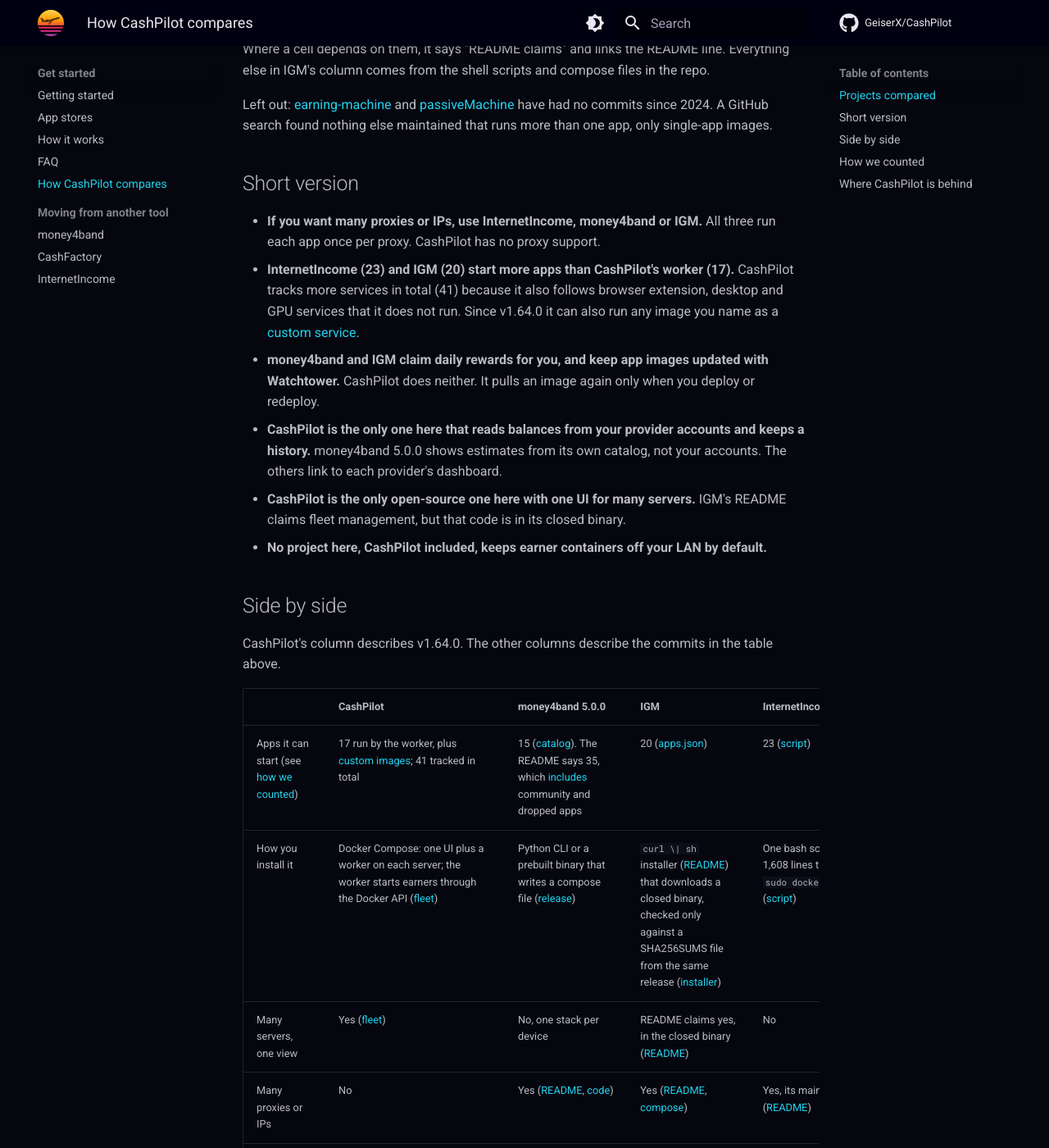
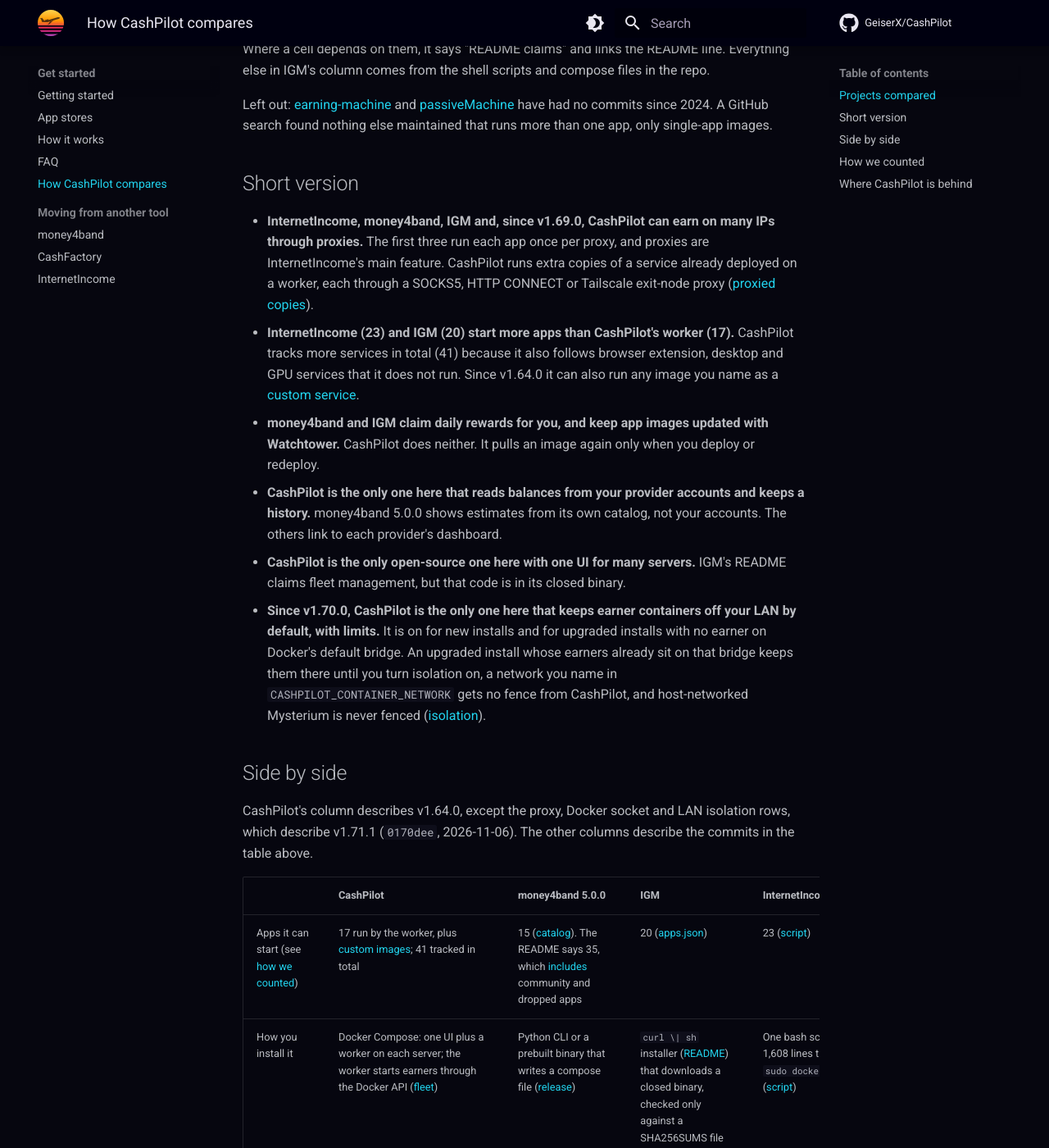
Before and after one commit to GeiserX/CashPilot, an MkDocs documentation site: the page built from docs/comparison.md, in a window 1280 px wide and 1400 px high, scrolled down 1117 px. Shown: the whole window at 82% size. Built offline with MkDocs 1.6.1 and Material for MkDocs 9.7.7, drawn with Linux system fonts in a browser that asks for light colours; comment, search, counter and statistics services are not loaded; some of the changed text lies outside the part shown.

Commit message:
docs(comparison): stop saying CashPilot has no proxies and no default LAN fence (#596)
* docs(comparison): show CashPilot's proxied copies and default LAN fence, sourced at v1.71.1

The comparison still said CashPilot had no proxy support and no LAN
isolation by default, which stopped being true with v1.69.0 and v1.70.0.
The proxy and LAN isolation cells, the two matching short-version bullets
and the two 'behind' bullets now describe what shipped, with its limits
(upgraded installs stay unfenced until switched, Mysterium is never fenced
or proxied), and cite docs/proxies.md, docs/isolation.md and the code at
0170dee.

* docs(comparison): name the proxy firewall's exceptions, the UDP limits and the unfenced cases

Review pointed out that the tunnel lets out loopback and its own connection
to the proxy as well as the tunnel, that HTTP CONNECT carries no UDP and
SOCKS5 only with UDP ASSOCIATE, that an upgraded install with no earner on
the default bridge is fenced automatically, and that a network named in
CASHPILOT_CONTAINER_NETWORK gets no fence from CashPilot.

* docs(comparison): stop listing the worker's Docker socket as a current gap, and name all 8 services a proxy cannot carry

Since v1.71.0 a socket proxy holds the socket read-only and the worker gets a
filtered copy, so the row now says that and the gap bullet states the real
limit (not yet a root boundary). The proxy bullet named 2 of the 8 services
the refusal rule turns away; it now names all 8.

```diff
--- a/docs/comparison.md
+++ b/docs/comparison.md
@@ -21,32 +21,32 @@
 
 ## Short version
 
-- **If you want many proxies or IPs, use InternetIncome, money4band or IGM.** All three run each app once per proxy. CashPilot has no proxy support.
+- **InternetIncome, money4band, IGM and, since v1.69.0, CashPilot can earn on many IPs through proxies.** The first three run each app once per proxy, and proxies are InternetIncome's main feature. CashPilot runs extra copies of a service already deployed on a worker, each through a SOCKS5, HTTP CONNECT or Tailscale exit-node proxy ([proxied copies](proxies.md)).
 - **InternetIncome (23) and IGM (20) start more apps than CashPilot's worker (<!-- n:docker -->17<!-- /n -->).** CashPilot tracks more services in total (<!-- n:live -->41<!-- /n -->) because it also follows browser extension, desktop and GPU services that it does not run. Since v1.64.0 it can also run any image you name as a [custom service](custom-services.md).
 - **money4band and IGM claim daily rewards for you, and keep app images updated with Watchtower.** CashPilot does neither. It pulls an image again only when you deploy or redeploy.
 - **CashPilot is the only one here that reads balances from your provider accounts and keeps a history.** money4band 5.0.0 shows estimates from its own catalog, not your accounts. The others link to each provider's dashboard.
 - **CashPilot is the only open-source one here with one UI for many servers.** IGM's README claims fleet management, but that code is in its closed binary.
-- **No project here, CashPilot included, keeps earner containers off your LAN by default.**
+- **Since v1.70.0, CashPilot is the only one here that keeps earner containers off your LAN by default, with limits.** It is on for new installs and for upgraded installs with no earner on Docker's default bridge. An upgraded install whose earners already sit on that bridge keeps them there until you turn isolation on, a network you name in `CASHPILOT_CONTAINER_NETWORK` gets no fence from CashPilot, and host-networked Mysterium is never fenced ([isolation](isolation.md#modes)).
 
 ## Side by side
 
-CashPilot's column describes v1.64.0. The other columns describe the commits in the table above.
+CashPilot's column describes v1.64.0, except the proxy, Docker socket and LAN isolation rows, which describe v1.71.1 (`0170dee`, 2026-11-06). The other columns describe the commits in the table above.
 
 | | CashPilot | money4band 5.0.0 | IGM | InternetIncome | CashFactory | HA add-ons |
 |---|---|---|---|---|---|---|
 | Apps it can start (see [how we counted](#how-we-counted)) | <!-- n:docker -->17<!-- /n --> run by the worker, plus [custom images](custom-services.md); <!-- n:live -->41<!-- /n --> tracked in total | 15 ([catalog][m4b-catalog]). The README says 35, which [includes][m4b-readme-35] community and dropped apps | 20 ([apps.json][igm-apps]) | 23 ([script][ii-script]) | 11 ([compose file][cf-compose]) | 10 ([add-on folders][ha-tree]) |
 | How you install it | Docker Compose: one UI plus a worker on each server; the worker starts earners through the Docker API ([fleet](fleet.md)) | Python CLI or a prebuilt binary that writes a compose file ([release][m4b-tree]) | `curl \| sh` installer ([README][igm-install]) that downloads a closed binary, checked only against a SHA256SUMS file from the same release ([installer][igm-installer-sums]) | One bash script of 1,608 lines that calls `sudo docker run` ([script][ii-script]) | A static compose file plus `setup.sh` run with sudo ([setup][cf-setup]) | A Home Assistant add-on repository; needs Home Assistant OS or Supervised |
 | Many servers, one view | Yes ([fleet](fleet.md)) | No, one stack per device | README claims yes, in the closed binary ([README][igm-features]) | No | No | No |
-| Many proxies or IPs | No | Yes ([README][m4b-features], [code][m4b-multiproxy]) | Yes ([README][igm-features], [compose][igm-proxy]) | Yes, its main feature ([README][ii-readme-top]) | No | No |
+| Many proxies or IPs | Yes, since v1.69.0: extra copies of a deployed service, each through a SOCKS5, HTTP CONNECT or Tailscale exit-node proxy. SOCKS5 carries UDP only where the provider supports UDP ASSOCIATE, and HTTP CONNECT carries TCP only. The earner shares a tunnel container's network namespace whose firewall lets out only loopback, the tunnel and the tunnel's own connection to the proxy (TCP to its address and port, or tailscaled's marked packets), so a dead proxy stops it instead of leaking ([proxied copies](proxies.md#how-it-works), [code][cp-proxy-deploy], [tunnel firewall][cp-tunnel-fw]). Services that need host networking, published ports, volumes, devices or `NET_ADMIN`, `NET_RAW` or `SYS_ADMIN` cannot run through a proxy ([proxied copies](proxies.md#what-cannot-run-through-a-proxy)) | Yes ([README][m4b-features], [code][m4b-multiproxy]) | Yes ([README][igm-features], [compose][igm-proxy]) | Yes, its main feature ([README][ii-readme-top]) | No | No |
 | Earnings | <!-- n:collectors -->15<!-- /n --> collectors read balances from provider accounts and keep a history. Some need a cookie or token copied from your browser, and some of those expire (see each service's guide) | Estimates from catalog ranges, not account data ([code][m4b-earnings]) | None found in the scripts | None | None | None |
 | Payouts | Proposes a payout when a balance drops, and records it once you confirm ([schema][cp-payouts]) | None | None | None | None | None |
 | Daily reward claiming | No | Yes, sidecars ([README][m4b-features]) | Yes ([README][igm-features], [compose][igm-sidecars]) | No | No | No |
 | Credentials at rest | Encrypted (Fernet) in the UI's database; the key file sits in the same data volume ([code][cp-fernet]). Earner credentials reach each worker as container environment variables, so they are plain text in that worker's Docker config (`docker inspect`) | Encrypted (Fernet); the key file sits in the data directory ([code][m4b-crypto]) | Encrypted (AES-256 with openssl); the key file sits beside the vault ([code][igm-encryptor]) | Plain text in `properties.conf`; some passwords are passed as `docker run` arguments ([script][ii-password-arg]) | Plain text in `.env` ([file][cf-env]) | Add-on options, stored by the Supervisor in `/data/options.json` ([HA docs][ha-options]) |
 | Earner container settings | Every capability dropped, then the catalog adds back what a service needs; `no-new-privileges`; a pids limit; privileged refused ([code][cp-hardening], [code][cp-privileged]). Mysterium runs with host networking and `NET_ADMIN`, `SETUID` and `SETGID` ([catalog][cp-myst]) | `no-new-privileges` on every non-privileged service ([code][m4b-nnp]); the proxy container is privileged with `NET_ADMIN` ([template][m4b-tun]) | Nothing set on app services; Mysterium gets `NET_ADMIN` ([compose][igm-hosting-myst]); the proxy container gets `NET_ADMIN`, with `no-new-privileges` and a pids limit ([compose][igm-proxy]) | Ebesucher runs with `seccomp=unconfined` ([script][ii-seccomp]); proxy containers and Mysterium get `NET_ADMIN` | Nothing set | No add-on asks for privileged, host network or Docker API access ([example config][ha-config]) |
-| Docker socket mounted into | The worker itself ([compose][cp-sock]); never an earner ([code][cp-mounts]) | Watchtower ([template][m4b-watchtower]) | Watchtower, which is read-only with `no-new-privileges` ([compose][igm-watchtower]) | Five restart helper containers ([script][ii-sock-helper]) and Watchtower ([script][ii-watchtower]) | Portainer, published on ports 8000, 9000 and 9443 on all interfaces ([compose][cf-portainer]), and two Watchtowers ([compose][cf-watchtower-ps], [compose][cf-watchtower-efm]) | None |
+| Docker socket mounted into | Since v1.71.0, a socket proxy (sockguard 2.4.5, pinned by digest), read-only. The worker gets a filtered copy that refuses privileged containers, binds of `/` or of the socket, and capabilities or devices outside the catalog's ([compose][cp-sock], [details](security-defaults.md)); never an earner ([code][cp-mounts]) | Watchtower ([template][m4b-watchtower]) | Watchtower, which is read-only with `no-new-privileges` ([compose][igm-watchtower]) | Five restart helper containers ([script][ii-sock-helper]) and Watchtower ([script][ii-watchtower]) | Portainer, published on ports 8000, 9000 and 9443 on all interfaces ([compose][cf-portainer]), and two Watchtowers ([compose][cf-watchtower-ps], [compose][cf-watchtower-efm]) | None |
 | Image tags | 4 of the <!-- n:docker -->17<!-- /n --> earner images are pinned to a version or digest; the rest float | All 15 app images use `:latest` ([example][m4b-image]); proxy container pinned to v2.6.0, Watchtower to `:1` | No tag, so Docker uses `latest` ([compose][igm-hosting]); a tag is set only for some ARM builds | Mostly `:latest` ([example][ii-seccomp]); EarnApp `:lite`, Honeygain pinned to 0.6.6 when proxied on amd64 ([script][ii-honeygain]), Traffmonetizer per-arch tags on ARM; Watchtower `:nightly` | `:latest` or no tag, except EarnApp `:lite` ([compose][cf-compose]) | One version per add-on, bumped by a daily CI job ([workflow][ha-bump], [example][ha-dockerfile]) |
 | App image updates | Pulled again on each deploy or redeploy; no automatic updater | Watchtower ([template][m4b-watchtower]) | Watchtower every 4 hours ([compose][igm-watchtower]) | Watchtower once a day, if you turn it on ([script][ii-watchtower]) | Two Watchtowers, each limited to one app, PacketStream ([compose][cf-watchtower-ps]) and EarnFM ([compose][cf-watchtower-efm]); the other 9 apps are not updated | Home Assistant's add-on updates |
-| LAN isolation | Opt-in: the worker can put earners on a bridge you create, and a check shows what they can reach. It does not create firewall rules ([isolation](isolation.md)) | Own bridge subnet ([config][m4b-subnet]), which does not block the LAN | None merged | None found | None found | None found |
+| LAN isolation | On by default since v1.70.0 for new installs and for upgraded installs with no earner on Docker's default bridge: the worker puts earners on its own bridge and writes a firewall table that drops private ranges, the tailnet range, cloud metadata, the host's connected subnets, the host itself and, with public IP detection on, the home's public IP ([isolation](isolation.md#lan-isolation-by-default), [code][cp-fence]). An upgraded install whose earners already sit on the default bridge stays there until you press **Turn on isolation**; `CASHPILOT_ISOLATION=off` turns it off; with `CASHPILOT_CONTAINER_NETWORK` set, CashPilot writes no fence for that network and the firewall rules are yours ([isolation](isolation.md#modes), [code][cp-fence-mode]). Host-networked Mysterium is not covered. A check shows what earners can reach ([check](isolation-check.md)) | Own bridge subnet ([config][m4b-subnet]), which does not block the LAN | None merged | None found | None found | None found |
 | ARM | arm64 UI and worker; checks each service's platforms before a deploy ([ARM](arm.md)) | arm64 and armv7 binaries ([release][m4b-release]) | README claims amd64 and arm64, arm32 with limits, and sets up QEMU ([README][igm-arch]) | Needs binfmt emulation for amd64-only images ([README][ii-arm]) | README says it does not work on a Raspberry Pi ([README][cf-raspberry]) | Per add-on; ProxyRack is amd64 only ([config][ha-proxyrack]) |
 | UI | Web UI, plus Desktop, Android, MCP and Home Assistant clients | CLI, menus and a local web dashboard bound to 127.0.0.1 by default ([code][m4b-bind]) | CLI, menus, and per the README a web UI on port 4747 reachable on the LAN ([README][igm-webui]) | None, a script | A bookmarks page on port 80 plus Portainer ([README][cf-ui]) | The Home Assistant add-on panel |
 | Commits on the default branch, 2026-08-06 to 2026-11-04 | 286 | 6, all docs (5.0.0 is on a separate history) | 6 | 31 | 0 | 23 |
@@ -70,15 +70,15 @@
 
 ## Where CashPilot is behind
 
-- No proxy support, so one CashPilot server earns from one IP.
+- Services that need host networking, published ports, volumes, devices or extra network capabilities cannot run through a proxy, so 8 of the <!-- n:docker -->17<!-- /n --> (EarnApp, URnetwork, ProxyBase Markets, Bitping, Mysterium, Storj, Sia and Anyone Protocol) earn only from the server's own IP ([proxied copies](proxies.md#what-cannot-run-through-a-proxy)).
 - Fewer apps that it starts itself than IGM or InternetIncome.
 - No daily reward claiming and no automatic image updates.
 - 13 of the <!-- n:docker -->17<!-- /n --> earner images float on their publisher's latest tag.
-- The worker mounts the Docker socket.
+- The socket proxy is not yet a root boundary: a compromised worker can still create containers within its policy, and two-step escapes (joining another container's process namespace, a symlink in an allowed folder) are not refused ([details](security-defaults.md)).
 - The encryption key for stored credentials sits in the same volume as the data, and on each worker the earner credentials are plain text in Docker's container config.
 - Some collectors need a cookie or token copied from the browser, and some of those expire, so earnings tracking needs upkeep for those services.
 - The UI loads fonts and Chart.js from third-party CDNs.
-- LAN isolation needs firewall rules you write yourself.
+- LAN isolation stays off on an upgraded install whose earners sit on Docker's default bridge until you turn it on, it gives no fence to a network named in `CASHPILOT_CONTAINER_NETWORK`, and it never covers host-networked Mysterium ([isolation](isolation.md#modes)).
 - A much smaller community than money4band's.
 - It releases often, sometimes several times a day.
 
@@ -156,10 +156,14 @@
 [cp-privileged]: https://github.com/GeiserX/CashPilot/blob/c7a12bd4a1e5ce06f5be0ad303afc14c28ec17b8/app/worker_api.py#L1244
 [cp-mounts]: https://github.com/GeiserX/CashPilot/blob/c7a12bd4a1e5ce06f5be0ad303afc14c28ec17b8/app/worker_api.py#L992-L1040
 [cp-myst]: https://github.com/GeiserX/CashPilot/blob/c7a12bd4a1e5ce06f5be0ad303afc14c28ec17b8/services/bandwidth/mysterium.yml#L83-L91
-[cp-sock]: https://github.com/GeiserX/CashPilot/blob/c7a12bd4a1e5ce06f5be0ad303afc14c28ec17b8/docker-compose.yml#L109
+[cp-sock]: https://github.com/GeiserX/CashPilot/blob/0170deec45c1a5fe6e72682b94adc07e5878d2bf/docker-compose.yml#L69-L106
 [cp-update]: https://github.com/GeiserX/CashPilot/blob/c7a12bd4a1e5ce06f5be0ad303afc14c28ec17b8/app/update_check.py#L80
 [cp-rates]: https://github.com/GeiserX/CashPilot/blob/c7a12bd4a1e5ce06f5be0ad303afc14c28ec17b8/app/exchange_rates.py#L101-L119
 [cp-egress]: https://github.com/GeiserX/CashPilot/blob/c7a12bd4a1e5ce06f5be0ad303afc14c28ec17b8/app/worker_api.py#L313
 [cp-onchain]: https://github.com/GeiserX/CashPilot/blob/c7a12bd4a1e5ce06f5be0ad303afc14c28ec17b8/app/onchain.py#L84-L88
 [cp-cdn]: https://github.com/GeiserX/CashPilot/blob/c7a12bd4a1e5ce06f5be0ad303afc14c28ec17b8/app/templates/base.html#L12-L16
 [cp-chartjs]: https://github.com/GeiserX/CashPilot/blob/c7a12bd4a1e5ce06f5be0ad303afc14c28ec17b8/app/templates/base.html#L254
+[cp-proxy-deploy]: https://github.com/GeiserX/CashPilot/blob/0170deec45c1a5fe6e72682b94adc07e5878d2bf/app/proxy_tunnel.py#L336-L350
+[cp-tunnel-fw]: https://github.com/GeiserX/CashPilot/blob/0170deec45c1a5fe6e72682b94adc07e5878d2bf/tunnel/cp-tunnel#L48-L99
+[cp-fence]: https://github.com/GeiserX/CashPilot/blob/0170deec45c1a5fe6e72682b94adc07e5878d2bf/app/lan_fence.py#L83-L100
+[cp-fence-mode]: https://github.com/GeiserX/CashPilot/blob/0170deec45c1a5fe6e72682b94adc07e5878d2bf/app/lan_fence.py#L630-L646
```
